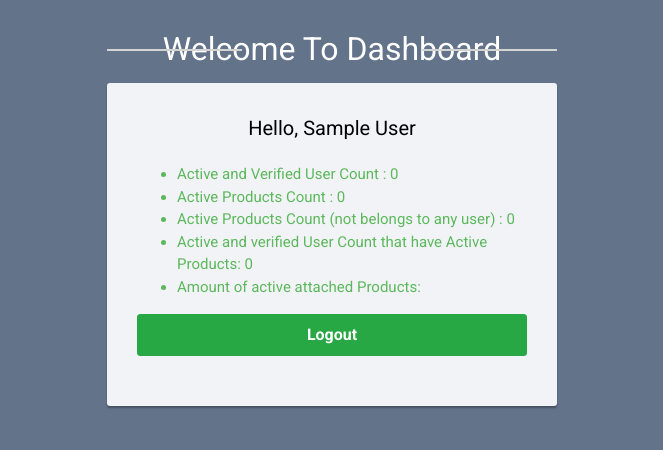
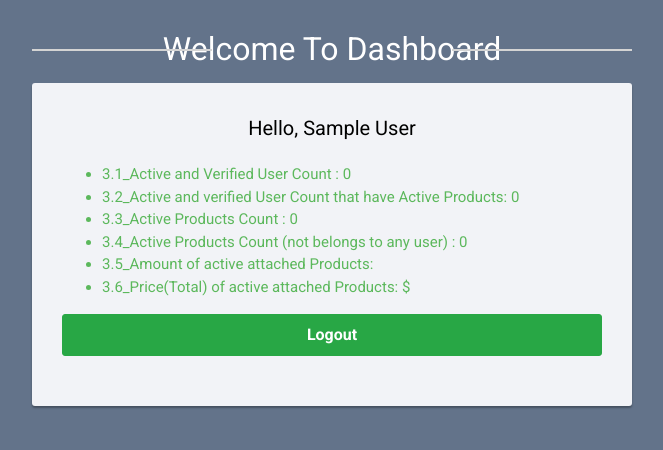
Before and after one commit to sarabjeetimpinge/CITest, a CodeIgniter app: page /CITest/index.php/dashboard/index in a window 1280 px wide. Shown: the top 450 px of the page, without its empty margins (308-971 px from the left). Run offline with CodeIgniter, Linux system fonts and the light colour scheme; the visitor is signed in with stand-in values (Sample User, id 1); tables that the repository leaves empty or names only in its code hold one stand-in row (values such as "Sample post").

Commit message:
3.6_showing price of attached active products

```diff
--- a/application/controllers/Dashboard.php
+++ b/application/controllers/Dashboard.php
@@ -45,7 +45,7 @@
         $result=$query->get();
         $activeUnattachedProducts=$result->num_rows();
 
-        /**3.5) Amount of all active attached products (from user product list) */
+        /**3.5) Amount(count) of all active attached products (from User Product list) */
         $query= $this->db->select('SUM(t2.quantity)  amount' );
         $query= $this->db->from('tblproducts t1');
         $query= $this->db->join('tbluser_products t2', 't2.product_id = t1.id', 'inner');
@@ -54,10 +54,18 @@
         $result=$result->row();
         $activeAttachedProductsAmount=$result->amount;
 
+        /**3.6) Price of all active attached products (from User Product list) */
+        $query= $this->db->select('SUM(t2.price)  price' );
+        $query= $this->db->from('tblproducts t1');
+        $query= $this->db->join('tbluser_products t2', 't2.product_id = t1.id', 'inner');
+        $query= $this->db->where('t1.status', 1);
+        $result=$query->get();
+        $result=$result->row();
+        $activeAttachedProductsPrice=$result->price;
 
         $this->load->view('dashboard',['firstname'=>$userfname,'activeVerifiedUserCount'=> $activeVerifiedUserCount,'activeProductCount' =>$activeProductCount,
         'activeUnattachedProducts'=>$activeUnattachedProducts,'activeVerifiedUserHaveActiveProducts'=>$activeVerifiedUserHaveActiveProducts,
-        'activeAttachedProductsAmount'=>$activeAttachedProductsAmount]);
+        'activeAttachedProductsAmount'=>$activeAttachedProductsAmount,'activeAttachedProductsPrice'=>$activeAttachedProductsPrice]);
     }
 
 }
--- a/application/views/dashboard.php
+++ b/application/views/dashboard.php
@@ -28,7 +28,7 @@
 	border-radius: 3px;
 }
 .signup-form {
-	width: 450px;
+	width: 600px;
 	margin: 0 auto;
 	padding: 30px 0;
   	font-size: 15px;
@@ -109,12 +109,12 @@
 Hello, <?php echo ucfirst($firstname)?>
 </div>
 <ul>
-<a><li>Active and Verified User Count :  <?php echo $activeVerifiedUserCount?></li></a>
-<!-- <a><li>Active User Count :  <?php //echo $activeUserCount?></li></a> -->
-<a><li>Active Products Count :  <?php echo $activeProductCount;?></li></a>
-<a><li>Active Products Count (not belongs to any user) :  <?php echo $activeUnattachedProducts;?></li></a>
-<a><li>Active and verified User Count that have Active Products:  <?php echo $activeVerifiedUserHaveActiveProducts;?></li></a>
-<a><li>Amount of active attached Products:  <?php echo $activeAttachedProductsAmount;?></li></a>
+<a><li>3.1_Active and Verified User Count :  <?php echo $activeVerifiedUserCount?></li></a>
+<a><li>3.2_Active and verified User Count that have Active Products:  <?php echo $activeVerifiedUserHaveActiveProducts;?></li></a>
+<a><li>3.3_Active Products Count :  <?php echo $activeProductCount;?></li></a>
+<a><li>3.4_Active Products Count (not belongs to any user) :  <?php echo $activeUnattachedProducts;?></li></a>
+<a><li>3.5_Amount of active attached Products:  <?php echo $activeAttachedProductsAmount;?></li></a>
+<a><li>3.6_Price(Total) of active attached Products:  <?php echo'$';echo $activeAttachedProductsPrice;?></li></a>
 </ul>
 
 
```
